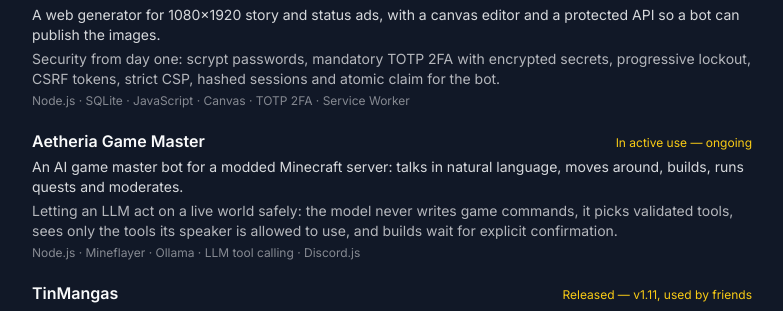
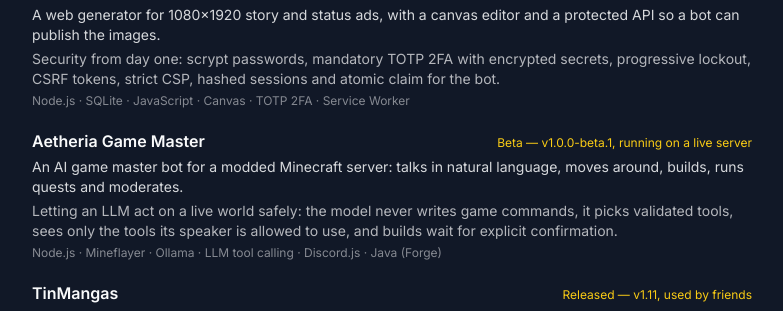
Before and after one commit to Souto751/portfolio, a Next.js app: page /cv in a window 1280 px wide. Shown: the part 2001-2312 px from the top of the page, without its empty margins (248-1031 px from the left). Built offline with nearby package versions, Linux system fonts and the light colour scheme.

Commit message:
Aetheria: beta 1.0.0-beta.1 y repo

```diff
--- a/src/constants/content/en.ts
+++ b/src/constants/content/en.ts
@@ -305,7 +305,7 @@
       },
       aetheria: {
         name: 'Aetheria Game Master',
-        status: 'In active use — ongoing',
+        status: 'Beta — v1.0.0-beta.1, running on a live server',
         description:
           'An AI game master bot for a modded Minecraft server: talks in natural language, moves around, builds, runs quests and moderates.',
         problem:
--- a/src/constants/content/es.ts
+++ b/src/constants/content/es.ts
@@ -307,7 +307,7 @@
       },
       aetheria: {
         name: 'Aetheria Game Master',
-        status: 'En uso — en desarrollo continuo',
+        status: 'Beta — v1.0.0-beta.1, en uso en un servidor real',
         description:
           'Un bot game master con IA para un servidor de Minecraft con mods: conversa en lenguaje natural, se mueve, construye, maneja misiones y modera.',
         problem:
--- a/src/constants/projects.ts
+++ b/src/constants/projects.ts
@@ -40,7 +40,8 @@
     ...keys('aetheria'),
     image: '/assets/images/projects/aetheria.svg',
     imageAlt: 'Aetheria Game Master — block world with an AI chat bubble',
-    technologies: ['Node.js', 'Mineflayer', 'Ollama', 'LLM tool calling', 'Discord.js'],
+    technologies: ['Node.js', 'Mineflayer', 'Ollama', 'LLM tool calling', 'Discord.js', 'Java (Forge)'],
+    github: `${GITHUB}/aetheria-game-master`,
   },
   {
     id: 'tinmangas',
```
